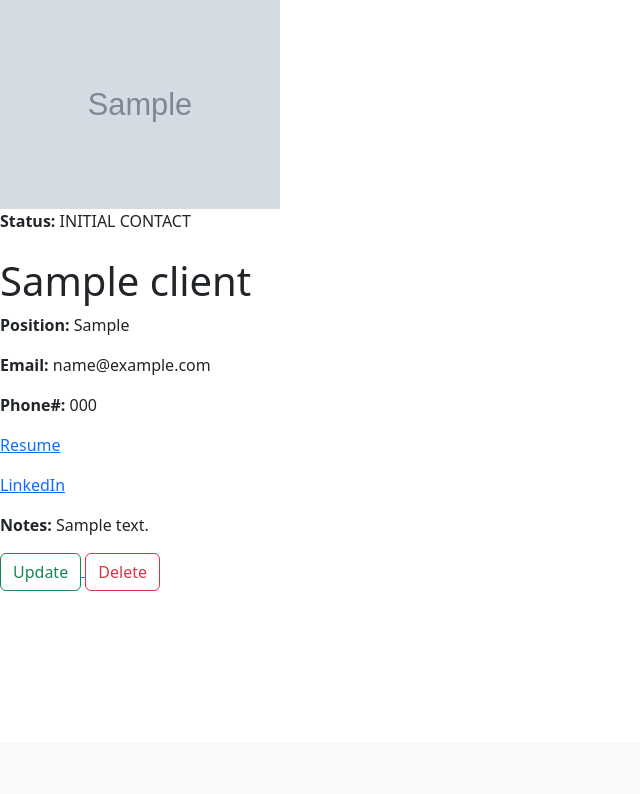
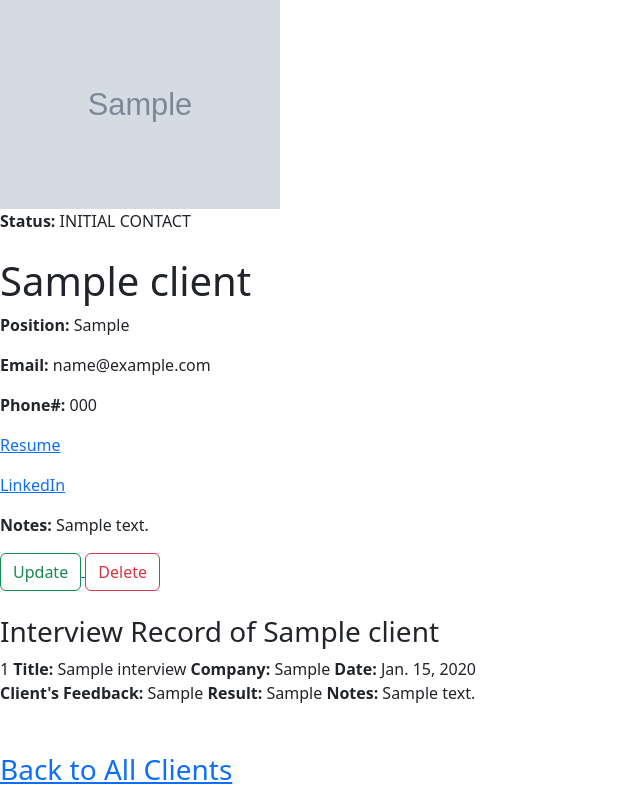
Before and after one commit to Oksanka25/EasyRecruitingCapstone, a Django app: page /clients/1/ in a window 1280 px wide. Shown: the part 57-851 px from the top of the page, without its empty margins (0-640 px from the left). Before the commit the page ends 648 px from the top, so only its background shows below. Run offline with Django 4.2, Linux system fonts and the light colour scheme; tables that the repository leaves empty hold one stand-in row (values such as "Sample post"); grey boxes marked "Sample" are stand-in pictures.

Commit message:
Added interview data to the detail page

```diff
--- a/main_app/models.py
+++ b/main_app/models.py
@@ -51,7 +51,7 @@ class Interview(models.Model):
     result = models.CharField(max_length=150)
     notes = models.TextField(max_length=500)
     client = models.ForeignKey(
-        Client, on_delete=models.CASCADE, related_name="clients")
+        Client, on_delete=models.CASCADE, related_name="interviews")
 
     def __str__(self):
         return self.title
--- a/main_app/templates/client_detail.html
+++ b/main_app/templates/client_detail.html
@@ -26,4 +26,33 @@
     </div>
 </div>
 
+<h3 class="">Interview Record of {{client.name}}</h3>
+
+{% for interview in client.interviews.all %}
+<div>
+    <div>
+<span>{{forloop.counter}}</span>
+<span><b>Title: </b>{{interview.title}}</span>
+<span><b>Company: </b> {{interview.company}}</span>
+<span> <b>Date: </b>{{interview.date}}</span>
+    </div>
+<span> <b>Client's Feedback: </b>{{interview.feedback}}</span>
+<span><b>Result: </b>{{interview.result}}</span>
+<span><b>Notes: </b>{{interview.notes}}</span>
+
+</div>
+
+{% empty %}
+    <article class="message">
+      <div class="message-header">
+        <p>No Interviews Available</p>
+      </div>
+    </article>
+{% endfor %}
+
+<div class="mt-5">
+    <a href="{% url 'client_list' %}" >
+        <h3 class="mt-5"> Back to All Clients </h3>
+    </a>
+</div>
 {% endblock %}
```
Also changed, not shown: db/create_interviews.sql (added, +27 -0 lines).
